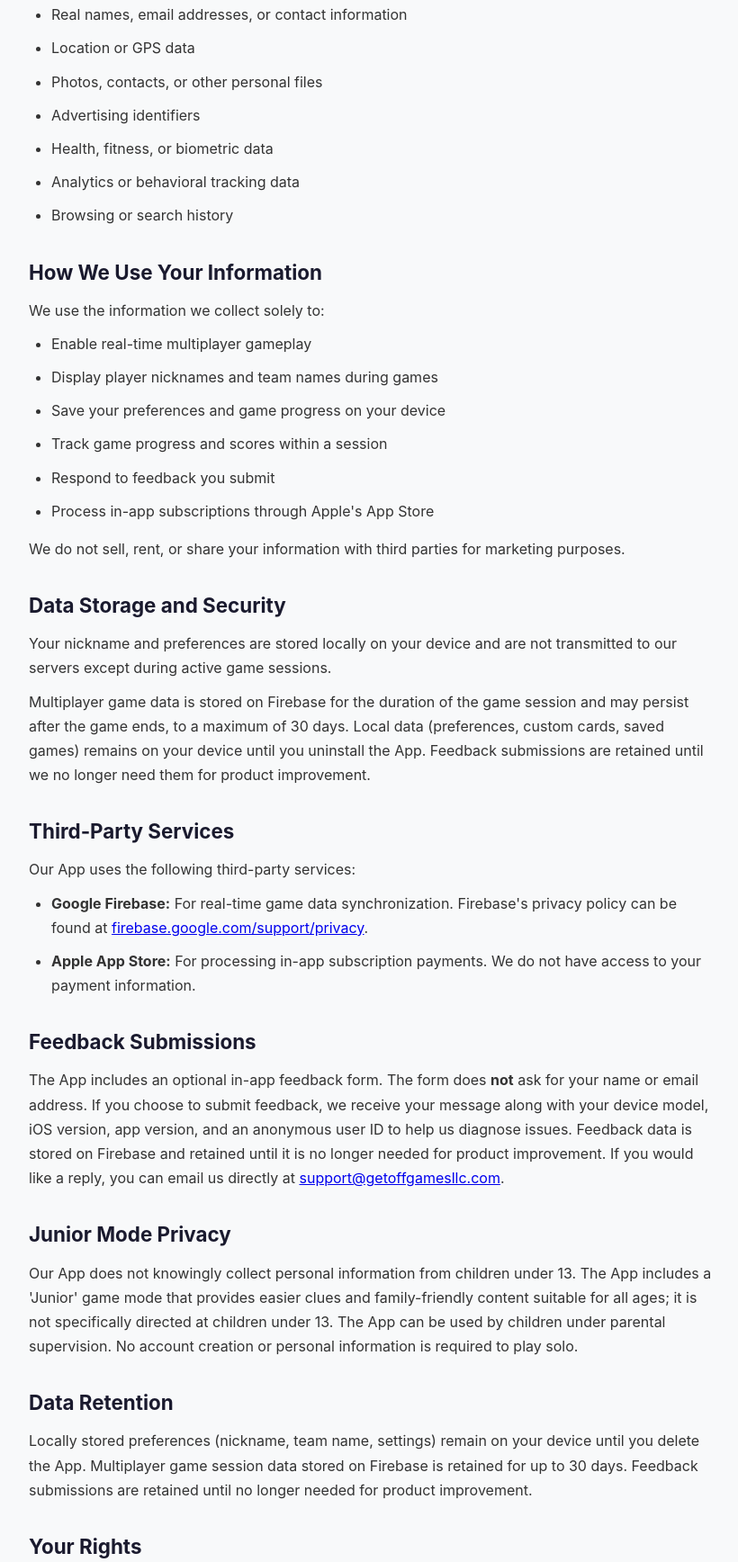
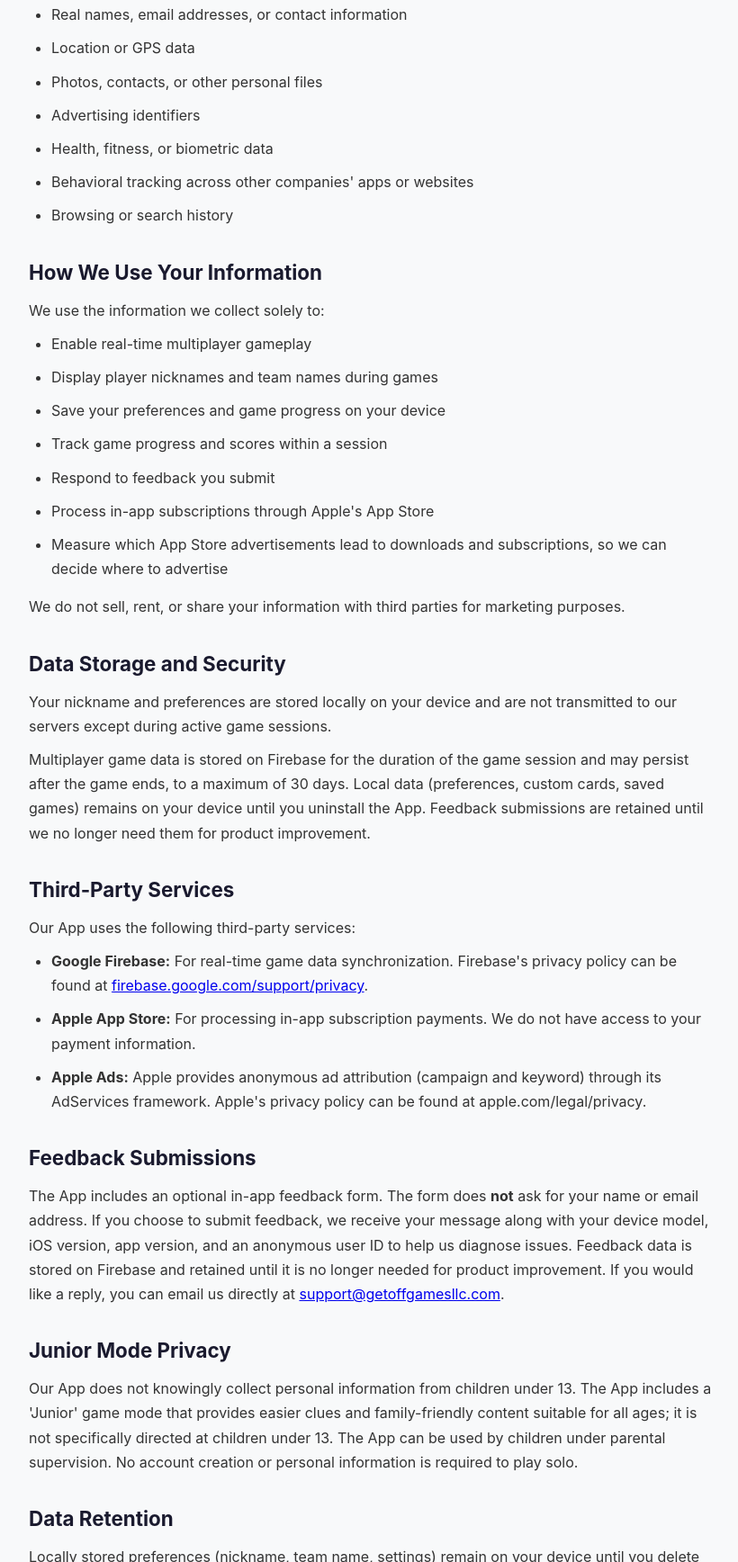
Before and after one commit to GetOffGamesLLC/GetOffGamesLLC.github.io, a plain HTML site: page privacy-policy.html in a window 1280 px wide. Shown: the part 1064-2800 px from the top of the page at 90% size, without its empty margins (228-1048 px from the left). Drawn offline with Linux system fonts and the light colour scheme.

Commit message:
Update privacy-policy.html

```diff
--- a/privacy-policy.html
+++ b/privacy-policy.html
@@ -63,7 +63,7 @@
     </header>
 
     <div class="content">
-        <p class="updated">Last updated: June 19, 2026</p>
+        <p class="updated">Last updated: November 22, 2026</p>
 
         <p>Get Off Games LLC ("we", "our", or "us") operates the Get Out &amp; Go Bingo mobile application (the "App"). This Privacy Policy explains how we collect, use, and protect your information when you use our App.</p>
 
@@ -79,7 +79,7 @@
         <ul>
             <li><strong>Game Data:</strong> We store game session data (tile selections, game progress, scores) to enable real-time multiplayer gameplay.</li>
             <li><strong>Device Identifiers:</strong> We generate a random, anonymous identifier on your device to manage your game sessions. This is not linked to your personal identity.</li>
-            <li><strong>Ad Attribution:</strong>If you downloaded the App after tapping an Apple Ads advertisement in the App Store, Apple tells us which ad campaign, ad group and search keyword led to the download, along with your country or region. We also record whether you started a free trial or a paid subscription, and when. This is stored with the same anonymous identifier described above and is never linked to your name, email or Apple ID. We use Apple's AdServices framework, which does not use your device's advertising identifier and is not tracking under Apple's App Tracking Transparency rules.</li>
+            <li><strong>Ad Attribution:</strong> If you downloaded the App after tapping an Apple Ads advertisement in the App Store, Apple tells us which ad campaign, ad group and search keyword led to the download, along with your country or region. We also record whether you started a free trial or a paid subscription, and when. This is stored with the same anonymous identifier described above and is never linked to your name, email or Apple ID. We use Apple's AdServices framework, which does not use your device's advertising identifier and is not tracking under Apple's App Tracking Transparency rules.</li>
         </ul>
 
         <h2>Information We Do NOT Collect</h2>
@@ -89,7 +89,7 @@
             <li>Photos, contacts, or other personal files</li>
             <li>Advertising identifiers</li>
             <li>Health, fitness, or biometric data</li>
-            <li>Analytics or behavioral tracking data</li>
+            <li>Behavioral tracking across other companies' apps or websites</li>
             <li>Browsing or search history</li>
         </ul>
 
@@ -102,6 +102,7 @@
             <li>Track game progress and scores within a session</li>
             <li>Respond to feedback you submit</li>
             <li>Process in-app subscriptions through Apple's App Store</li>
+            <li>Measure which App Store advertisements lead to downloads and subscriptions, so we can decide where to advertise</li>
         </ul>
         <p>We do not sell, rent, or share your information with third parties for marketing purposes.</p>
 
@@ -114,6 +115,7 @@
         <ul>
             <li><strong>Google Firebase:</strong> For real-time game data synchronization. Firebase's privacy policy can be found at <a href="https://firebase.google.com/support/privacy">firebase.google.com/support/privacy</a>.</li>
             <li><strong>Apple App Store:</strong> For processing in-app subscription payments. We do not have access to your payment information.</li>
+            <li><strong>Apple Ads:</strong> Apple provides anonymous ad attribution (campaign and keyword) through its AdServices framework. Apple's privacy policy can be found at apple.com/legal/privacy.</li>
         </ul>
 
         <h2>Feedback Submissions</h2>
@@ -123,7 +125,7 @@
         <p>Our App does not knowingly collect personal information from children under 13. The App includes a 'Junior' game mode that provides easier clues and family-friendly content suitable for all ages; it is not specifically directed at children under 13. The App can be used by children under parental supervision. No account creation or personal information is required to play solo.</p>
 
         <h2>Data Retention</h2>
-        <p>Locally stored preferences (nickname, team name, settings) remain on your device until you delete the App. Multiplayer game session data stored on Firebase is retained for up to 30 days. Feedback submissions are retained until no longer needed for product improvement.</p>
+        <p>Locally stored preferences (nickname, team name, settings) remain on your device until you delete the App. Multiplayer game session data stored on Firebase is retained for up to 30 days. Feedback submissions are retained until no longer needed for product improvement. Ad attribution data is retained for up to 12 months.</p>
 
         <h2>Your Rights</h2>
         <p>Since we collect minimal data and do not maintain user accounts, most data rights are handled automatically. You can:</p>
```
